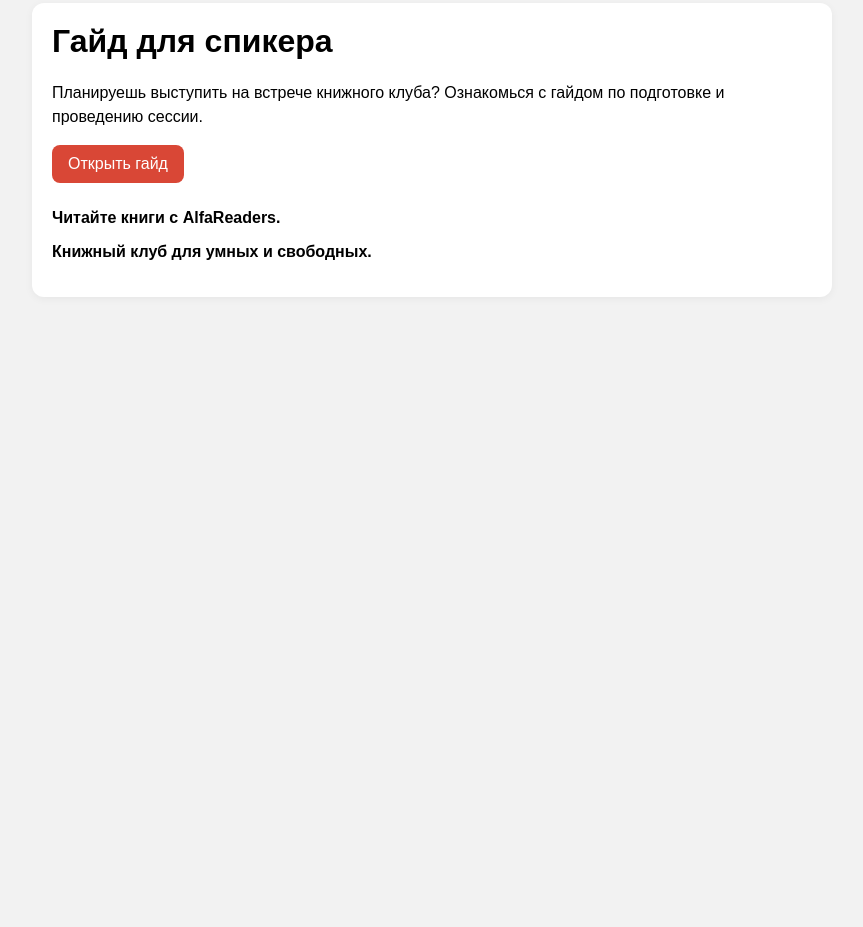
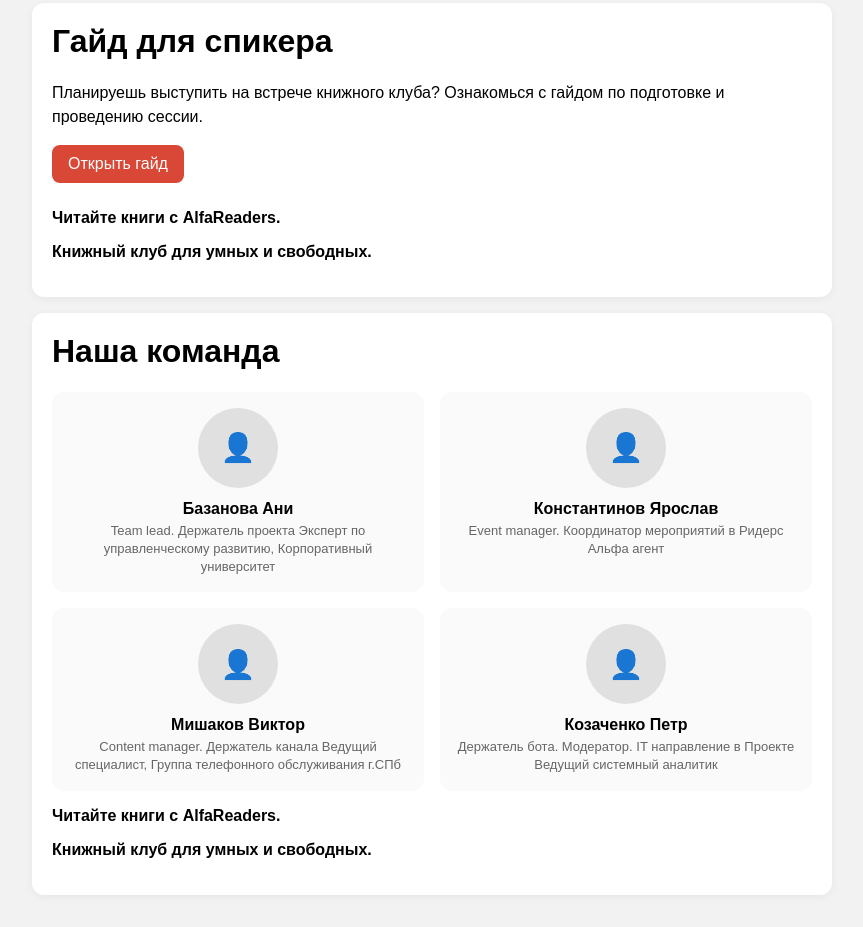
Before and after one commit to ruslone/alfareaders, a website: page public/index.html in a window 1280 px wide. Shown: the part 1087-2014 px from the top of the page, without its empty margins (208-1071 px from the left). Before the commit the page ends 1416 px from the top, so only its background shows below. Drawn offline with Linux system fonts and the light colour scheme; a script that the page names is missing.

Commit message:
блок команда

```diff
--- a/public/index.html
+++ b/public/index.html
@@ -68,6 +68,50 @@
       <p><b>Книжный клуб для умных и свободных.</b></p>
     </div>
 
+    <div class="section">
+      <h1>Наша команда</h1>
+
+      <div class="team-grid">
+
+        <div class="team-card">
+          <div class="team-photo">👤</div>
+          <div class="team-nick">Базанова Ани</div>
+          <div class="team-desc">Team lead.
+            Держатель проекта
+            Эксперт по управленческому развитию, Корпоративный университет</div>
+        </div>
+
+        <div class="team-card">
+          <div class="team-photo">👤</div>
+          <div class="team-nick">Константинов Ярослав</div>
+          <div class="team-desc">Event manager.
+            Координатор мероприятий в Ридерс
+            Альфа агент</div>
+        </div>
+
+        <div class="team-card">
+          <div class="team-photo">👤</div>
+          <div class="team-nick">Мишаков Виктор</div>
+          <div class="team-desc">Content manager. Держатель канала
+            Ведущий специалист, Группа телефонного обслуживания г.СПб
+          </div>
+        </div>
+
+        <div class="team-card">
+          <div class="team-photo">👤</div>
+          <div class="team-nick">Козаченко Петр</div>
+          <div class="team-desc">Держатель бота. Модератор.
+            IT направление в Проекте
+Ведущий системный аналитик
+          </div>
+        </div>
+
+      </div>
+
+      <p><b>Читайте книги с AlfaReaders.</b></p>
+      <p><b>Книжный клуб для умных и свободных.</b></p>
+    </div>
+
   </div>
 
   <script>
--- a/public/style.css
+++ b/public/style.css
@@ -98,3 +98,56 @@ li {
   margin-top: 16px;
   font-weight: 500;
 }
+
+.team-grid {
+  display: grid;
+  grid-template-columns: 1fr;
+  gap: 16px;
+}
+
+@media (min-width: 480px) {
+  .team-grid {
+    grid-template-columns: 1fr 1fr;
+  }
+}
+
+.team-card {
+  display: flex;
+  flex-direction: column;
+  align-items: center;
+  text-align: center;
+  padding: 16px;
+  background: #fafafa;
+  border-radius: 12px;
+}
+
+.team-photo {
+  width: 80px;
+  height: 80px;
+  border-radius: 50%;
+  background: #e0e0e0;
+  display: flex;
+  align-items: center;
+  justify-content: center;
+  margin-bottom: 12px;
+  color: #999;
+  font-size: 28px;
+}
+
+.team-photo img {
+  width: 100%;
+  height: 100%;
+  border-radius: 50%;
+  object-fit: cover;
+}
+
+.team-nick {
+  font-weight: bold;
+  margin-bottom: 4px;
+}
+
+.team-desc {
+  font-size: 13px;
+  color: #666;
+  line-height: 1.4;
+}
```
